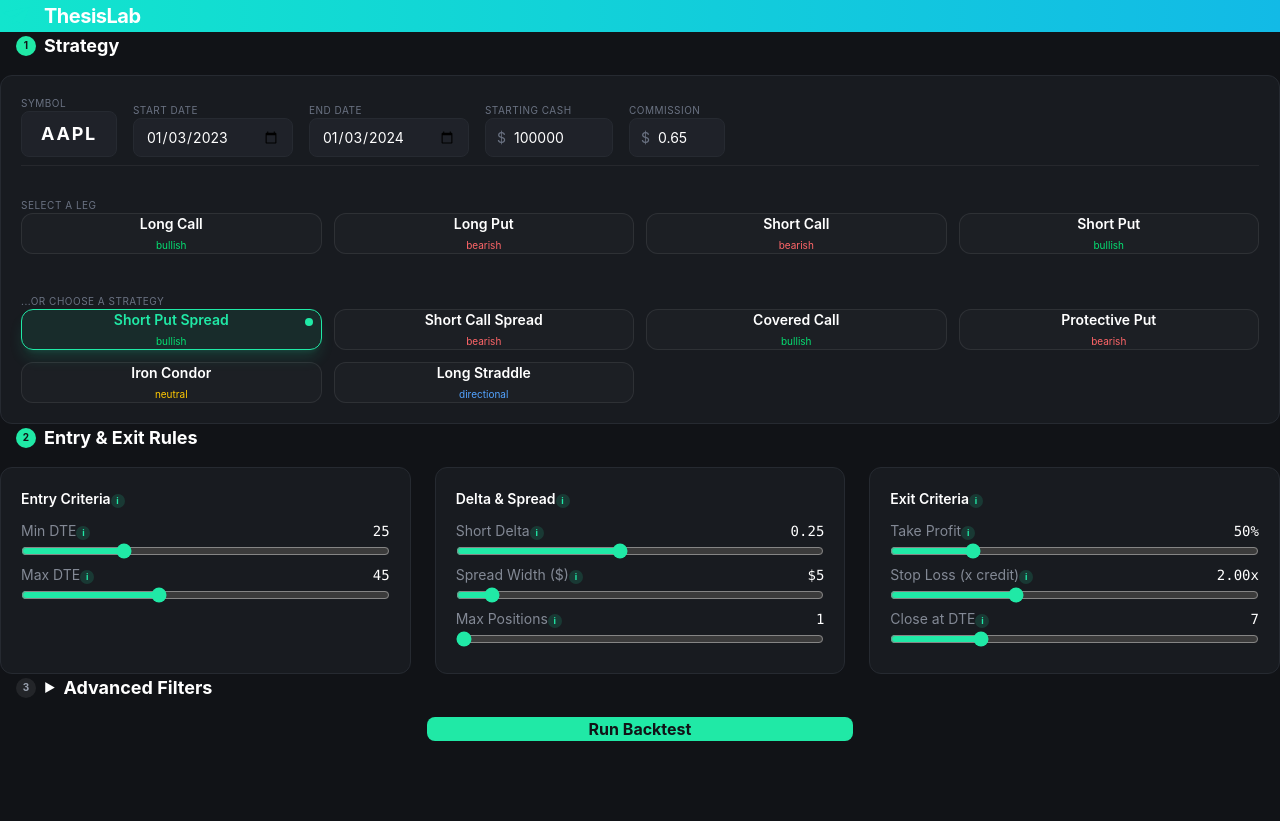
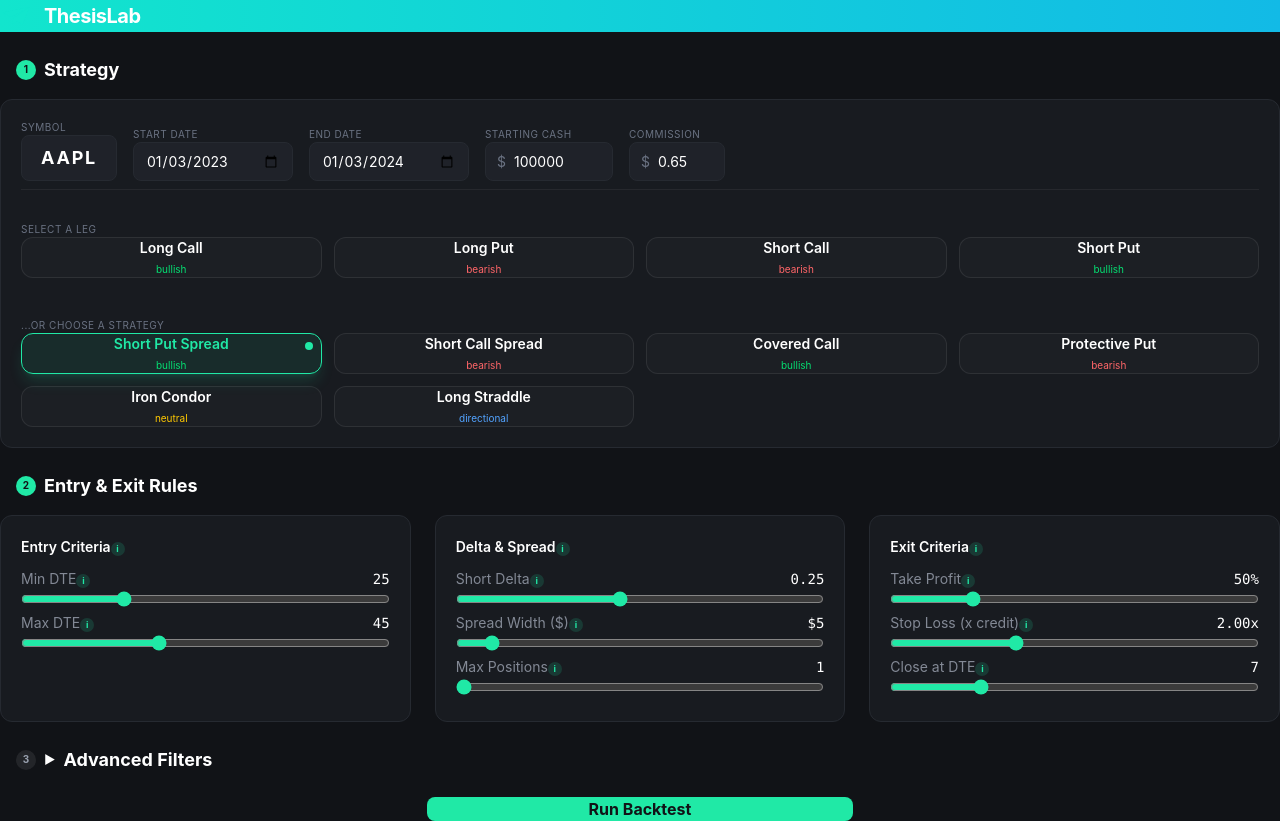
Before and after one commit to nkati78/Ultralisk, a React (Vite) app in the folder frontend/: page / in a window 1280 px wide. Before the commit the page ends 800 px from the top, so only its background shows below. Built offline with nearby package versions, Linux system fonts and the light colour scheme.

Commit message:
Adjust section spacing with inline styles
Co-Authored-By: Claude Opus 4.6 <noreply@anthropic.com>

```diff
--- a/frontend/src/App.tsx
+++ b/frontend/src/App.tsx
@@ -134,9 +134,9 @@ function App() {
         <h1 className="text-xl font-bold text-white tracking-tight">ThesisLab</h1>
       </header>
 
-      <main className="p-6">
+      <main className="p-6" style={{ paddingTop: '1.5rem' }}>
         {/* ── Step 1: Strategy & Market ── */}
-        <section className="mb-6">
+        <section style={{ marginBottom: '1.5rem' }}>
           <h2 className="section-title">
             <span className="inline-flex items-center justify-center w-5 h-5 rounded-full bg-[hsl(var(--accent))] text-[10px] font-bold text-[hsl(var(--primary-foreground))]">1</span>
             Strategy
@@ -208,7 +208,7 @@ function App() {
         </section>
 
         {/* ── Step 2: Strategy Parameters (adapts to selection) ── */}
-        <section className="mb-6">
+        <section style={{ marginBottom: '1.5rem' }}>
           <h2 className="section-title">
             <span className="inline-flex items-center justify-center w-5 h-5 rounded-full bg-[hsl(var(--accent))] text-[10px] font-bold text-[hsl(var(--primary-foreground))]">2</span>
             Entry & Exit Rules
@@ -217,7 +217,7 @@ function App() {
         </section>
 
         {/* ── Step 3: Advanced (collapsible) ── */}
-        <section className="mb-6">
+        <section style={{ marginBottom: '1.5rem' }}>
           <button
             onClick={() => setAdvancedOpen((o) => !o)}
             className="section-title flex items-center gap-2 w-full text-left cursor-pointer hover:opacity-80 transition-opacity"
```
